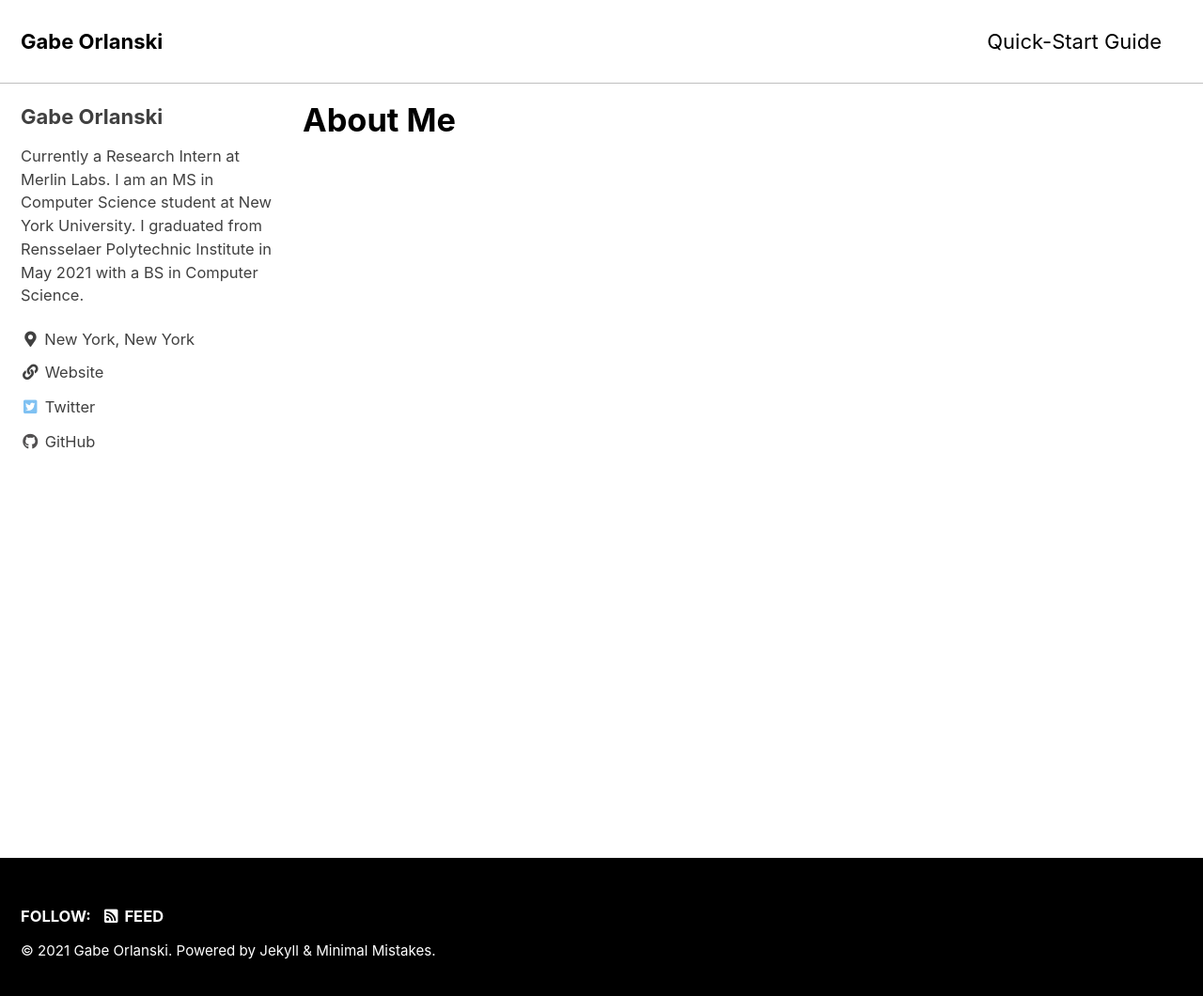
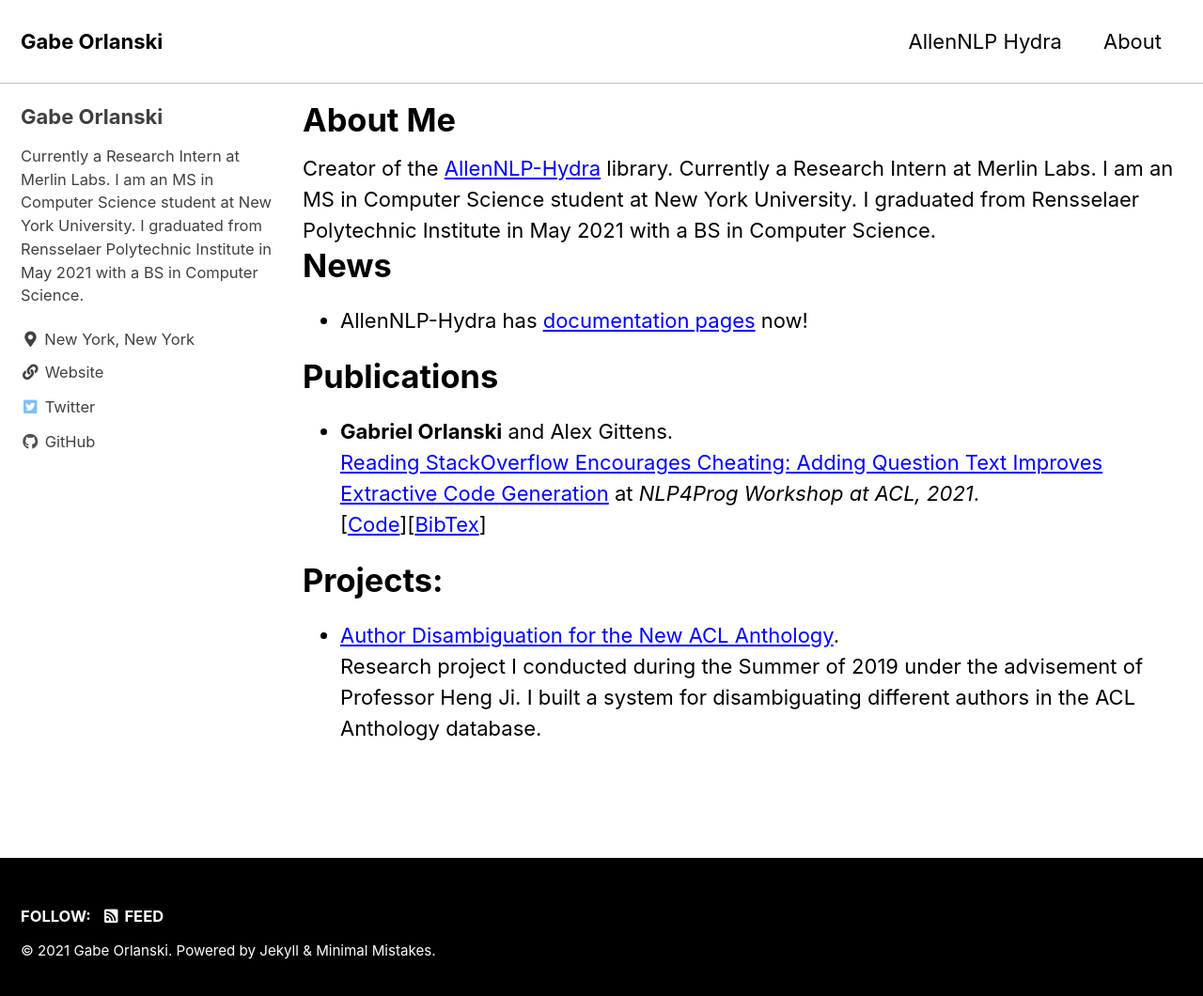
Before and after one commit to gabeorlanski/gabeorlanski.github.io, a Jekyll site: the page built from index.html, in a window 1280 px wide and 1068 px high. Shown: the top 1060 px of the window at 94% size. Built offline with Jekyll 4.4.1, drawn with Linux system fonts in a browser that asks for light colours; cached includes are drawn as plain includes; the list of posts is cut into pages by our own code.

Commit message:
Better Looking

```diff
--- a/_config.yml
+++ b/_config.yml
@@ -216,6 +216,7 @@ sass:
 # Outputting
 permalink: /:categories/:title/
 paginate: 5 # amounthttpsnum/
+paginate_path: /page:num/
 timezone: # https://en.wikipedia.org/wiki/List_of_tz_database_time_zones
 
 
@@ -286,3 +287,10 @@ defaults:
       comments: # true
       share: true
       related: true
+  # _pages
+  - scope:
+      path: ""
+      type: pages
+    values:
+      layout: single
+      author_profile: true
--- a/_sass/minimal-mistakes/_variables.scss
+++ b/_sass/minimal-mistakes/_variables.scss
@@ -6,7 +6,7 @@
    Typography
    ========================================================================== */
 
-$doc-font-size: 16 !default;
+$doc-font-size: 12 !default;
 
 /* paragraph indention */
 $paragraph-indent: false !default; // true, false (default)
--- a/index.html
+++ b/index.html
@@ -6,3 +6,26 @@ author_profile: true
 title: "About Me"
 description: "Gabe Orlanski's Website"
 ---
+Creator of the <a href="https://gabeorlanski.github.io/allennlp-hydra/">AllenNLP-Hydra</a> library.
+
+Currently a Research Intern at Merlin Labs. I am an MS in Computer Science student at New York University. I graduated from Rensselaer Polytechnic Institute in May 2021 with a BS in Computer Science.
+<h1>News</h1>
+
+<ul>
+    <li>
+        AllenNLP-Hydra has <a href="https://gabeorlanski.github.io/allennlp-hydra/">documentation pages</a> now!
+    </li>
+</ul>
+<h1>Publications</h1>
+<ul>
+    <li><strong>Gabriel Orlanski</strong> and Alex Gittens.<br>
+        <a href="https://aclanthology.org/2021.nlp4prog-1.8.pdf">Reading StackOverflow Encourages Cheating: Adding Question Text Improves Extractive Code Generation</a> at <i>NLP4Prog Workshop at ACL, 2021</i>.<br> [<a href="https://github.com/gabeorlanski/stackoverflow-encourages-cheating">Code</a>][<a href="../assets/bibtex/reading_so.bib">BibTex</a>]
+    </li>
+    </ul>
+
+<h1>Projects:</h1>
+<ul>
+    <li><a href="https://github.com/gabeorlanski/ACL-Author-Disambiguation">Author Disambiguation for the New ACL Anthology</a>.
+    <br>Research project I conducted during the Summer of 2019 under the advisement of Professor Heng Ji. I built a system for disambiguating different authors in the ACL Anthology database.
+    </li>
+    </ul>
```
Also changed, not shown: _data/navigation.yml (+4 -6 lines), _pages/projects.md (added, +15 -0 lines), _pages/publications.md (added, +15 -0 lines), _data/ui-text.yml (line endings or trailing spaces).
